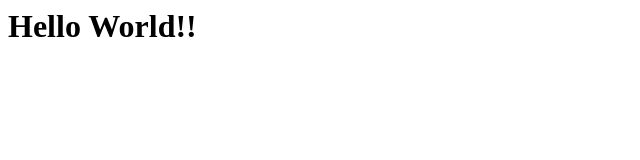
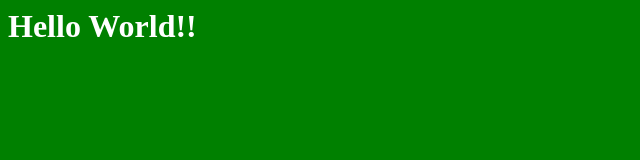
Before and after one commit to goldnage/signcurve, a plain HTML site: page index.html in a window 1280 px wide. Shown: the whole page, without its empty margins (0-640 px from the left). Drawn offline with Linux system fonts and the light colour scheme.

Commit message:
Create index.html

```diff
--- a/index.html
+++ b/index.html
@@ -6,5 +6,11 @@
   <body>
     <H1>Hello World!!</H1>
   </body>
-
+  <style>
+    body{
+      background-color:green;
+      color:white;
+      text-align:cneter;
+    }
+  </style>
 </html>
```
